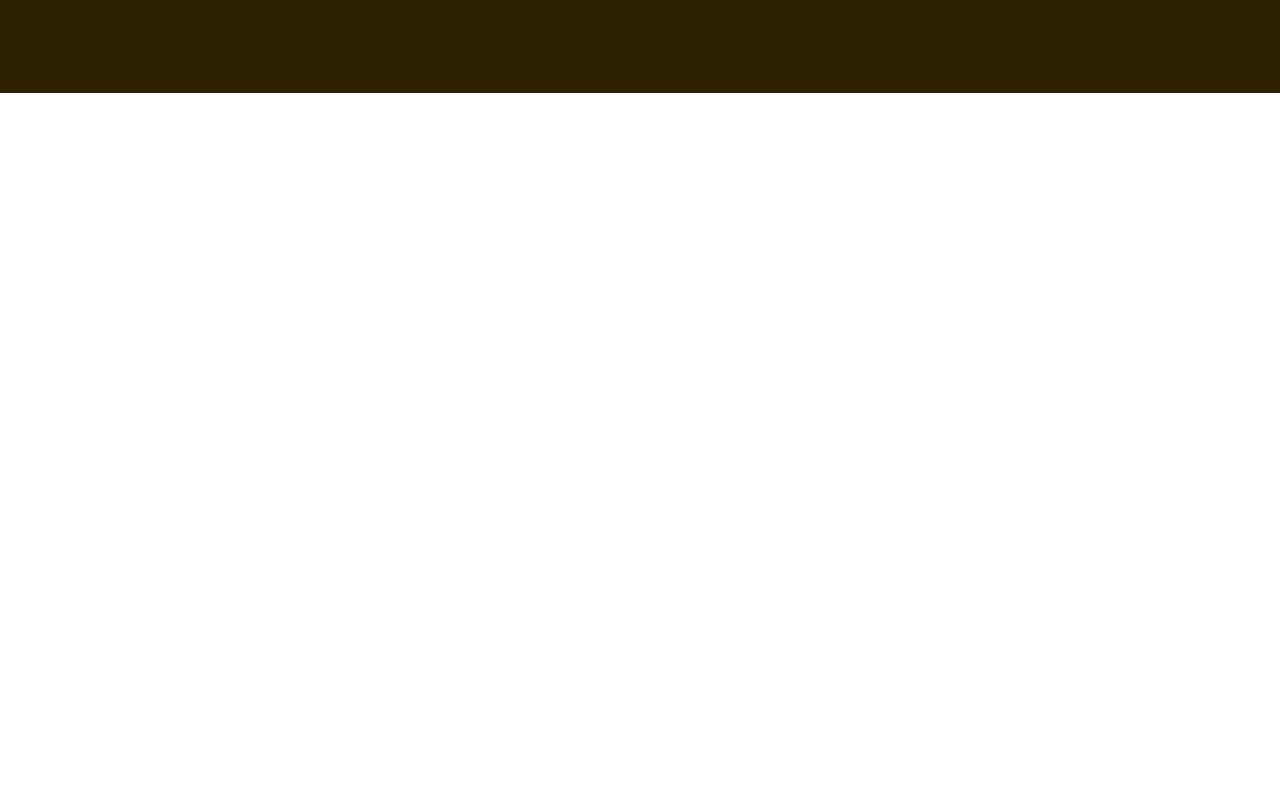
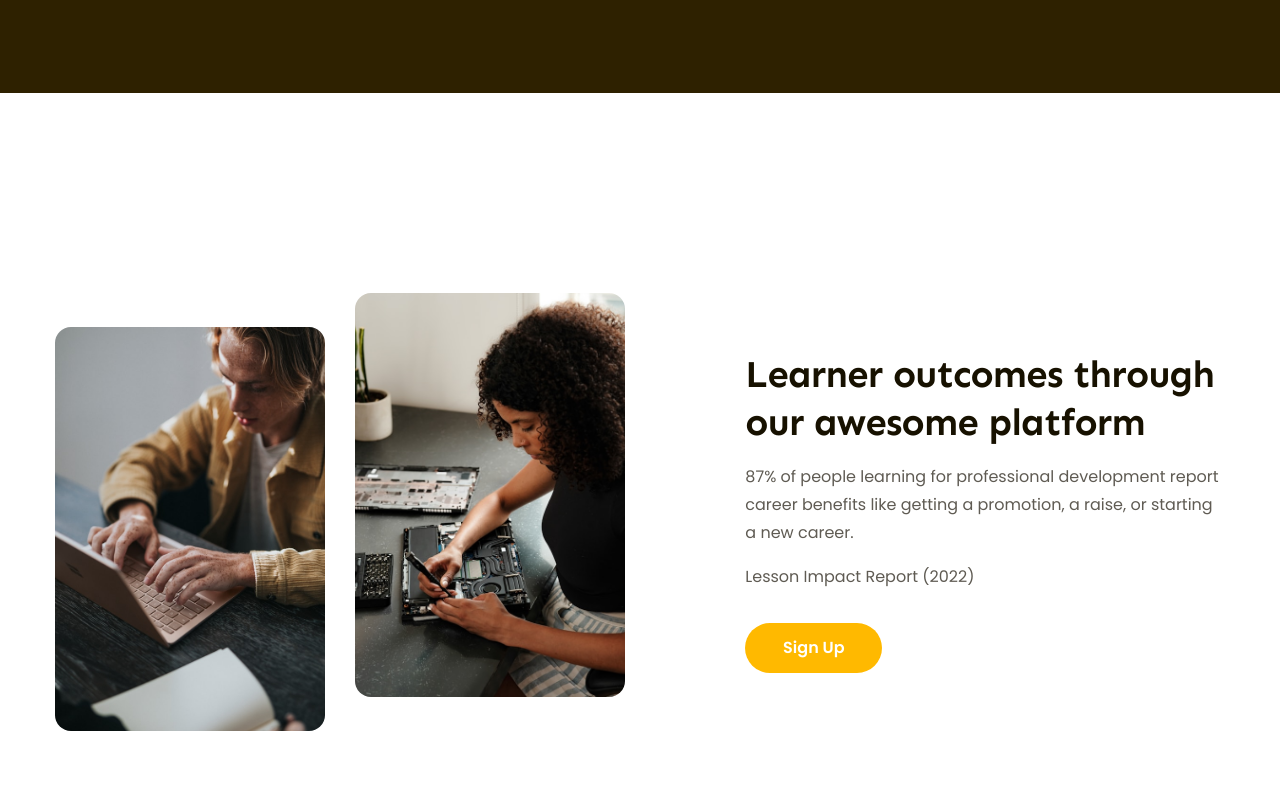
Before and after one commit to trangngocduythanh/htmlcss-project-02, a plain HTML site: page index.html in a window 1280 px wide. Shown: the part 2117-2916 px from the top of the page. Drawn offline with Linux system fonts and the light colour scheme.

Commit message:
Làm phần Features #1

```diff
--- a/assets/css/style.css
+++ b/assets/css/style.css
@@ -462,7 +462,7 @@ a {
 }
 
 .feedback-item .dot.active {
-    background-color: #FFB900;
+    background-color: #ffb900;
     cursor: default;
 }
 
@@ -478,3 +478,52 @@ a {
     font-style: italic;
     line-height: 1.54; /* 153.846% */
 }
+
+/* Features */
+.features {
+    margin-top: 135px;
+    padding: 65px 0;
+}
+
+.features .body {
+    display: flex;
+    justify-content: space-between;
+}
+
+.features .images {
+    display: flex;
+    gap: 0 30px;
+}
+
+.features .images img {
+    width: 270px;
+    height: 404px;
+    object-fit: cover;
+    border-radius: 16px;
+}
+
+.features img.lower {
+    margin-top: 34px;
+}
+
+.features .content {
+    display: flex;
+    flex-direction: column;
+    align-items: flex-start;
+    justify-content: center;
+    width: 41%;
+}
+
+.features .desc {
+    margin-top: 16px;
+    color: #5f5b53;
+    font-size: 1.6rem;
+    line-height: 1.75; /* 175% */
+}
+
+.features .content .cta-btn {
+    margin-top: 32px;
+    min-width: 137px;
+    color: #fff;
+    background-color: var(--primary-color);
+}
--- a/index.html
+++ b/index.html
@@ -204,7 +204,10 @@
                             <div class="info">
                                 <div class="head">
                                     <h3 class="title">
-                                        <a href="#!" class="line-clamp break-all">
+                                        <a
+                                            href="#!"
+                                            class="line-clamp break-all"
+                                        >
                                             Basic web design
                                         </a>
                                     </h3>
@@ -242,7 +245,10 @@
                             <div class="info">
                                 <div class="head">
                                     <h3 class="title">
-                                        <a href="#!" class="line-clamp break-all">
+                                        <a
+                                            href="#!"
+                                            class="line-clamp break-all"
+                                        >
                                             UI/UX design
                                         </a>
                                     </h3>
@@ -280,7 +286,10 @@
                             <div class="info">
                                 <div class="head">
                                     <h3 class="title">
-                                        <a href="#!" class="line-clamp break-all">
+                                        <a
+                                            href="#!"
+                                            class="line-clamp break-all"
+                                        >
                                             Web App design
                                         </a>
                                     </h3>
@@ -316,7 +325,11 @@
                         <!-- Feedback item 1 -->
                         <div class="feedback-item">
                             <div class="info">
-                                <img src="./assets/img/feedback-avatar-1.jpg" alt="" class="avatar">
+                                <img
+                                    src="./assets/img/feedback-avatar-1.jpg"
+                                    alt=""
+                                    class="avatar"
+                                />
                                 <p class="title">Peter Moor</p>
                                 <p class="desc">Student of Web Design</p>
                                 <div class="dots">
@@ -326,9 +339,18 @@
                                 </div>
                             </div>
                             <div class="content">
-                                <img src="./assets/icons/open-quotes.svg" alt="" class="open-quotes">
+                                <img
+                                    src="./assets/icons/open-quotes.svg"
+                                    alt=""
+                                    class="open-quotes"
+                                />
                                 <blockquote>
-                                    Not only does my resume look impressive—filled with the names and logos of world-class institutions—but these certificates also bring me closer to my career goals by validating the skills I've learned."
+                                    Not only does my resume look
+                                    impressive—filled with the names and logos
+                                    of world-class institutions—but these
+                                    certificates also bring me closer to my
+                                    career goals by validating the skills I've
+                                    learned."
                                 </blockquote>
                             </div>
                         </div>
@@ -336,7 +358,11 @@
                         <!-- Feedback item 2 -->
                         <div class="feedback-item">
                             <div class="info">
-                                <img src="./assets/img/feedback-avatar-2.jpg" alt="" class="avatar">
+                                <img
+                                    src="./assets/img/feedback-avatar-2.jpg"
+                                    alt=""
+                                    class="avatar"
+                                />
                                 <p class="title">Peter Moor</p>
                                 <p class="desc">Student of Web Design</p>
                                 <div class="dots">
@@ -346,9 +372,18 @@
                                 </div>
                             </div>
                             <div class="content">
-                                <img src="./assets/icons/open-quotes.svg" alt="" class="open-quotes">
+                                <img
+                                    src="./assets/icons/open-quotes.svg"
+                                    alt=""
+                                    class="open-quotes"
+                                />
                                 <blockquote>
-                                    Not only does my resume look impressive—filled with the names and logos of world-class institutions—but these certificates also bring me closer to my career goals by validating the skills I've learned."
+                                    Not only does my resume look
+                                    impressive—filled with the names and logos
+                                    of world-class institutions—but these
+                                    certificates also bring me closer to my
+                                    career goals by validating the skills I've
+                                    learned."
                                 </blockquote>
                             </div>
                         </div>
@@ -356,7 +391,11 @@
                         <!-- Feedback item 3 -->
                         <div class="feedback-item">
                             <div class="info">
-                                <img src="./assets/img/feedback-avatar-3.jpg" alt="" class="avatar">
+                                <img
+                                    src="./assets/img/feedback-avatar-3.jpg"
+                                    alt=""
+                                    class="avatar"
+                                />
                                 <p class="title">Peter Moor</p>
                                 <p class="desc">Student of Web Design</p>
                                 <div class="dots">
@@ -366,11 +405,51 @@
                                 </div>
                             </div>
                             <div class="content">
-                                <img src="./assets/icons/open-quotes.svg" alt="" class="open-quotes">
+                                <img
+                                    src="./assets/icons/open-quotes.svg"
+                                    alt=""
+                                    class="open-quotes"
+                                />
                                 <blockquote>
-                                    Not only does my resume look impressive—filled with the names and logos of world-class institutions—but these certificates also bring me closer to my career goals by validating the skills I've learned."
+                                    Not only does my resume look
+                                    impressive—filled with the names and logos
+                                    of world-class institutions—but these
+                                    certificates also bring me closer to my
+                                    career goals by validating the skills I've
+                                    learned."
                                 </blockquote>
                             </div>
+                        </div>
+                    </div>
+                </div>
+            </div>
+
+            <!-- Features -->
+            <div class="features">
+                <div class="main-content">
+                    <div class="body">
+                        <div class="images">
+                            <img
+                                class="lower"
+                                src="./assets/img/feature-1.jpg"
+                                alt="Learner outcomes through our awesome platform"
+                            />
+                            <img
+                                src="./assets/img/feature-2.jpg"
+                                alt="Learner outcomes through our awesome platform"
+                            />
+                        </div>
+                        <div class="content">
+                            <h2 class="heading lv2">
+                                Learner outcomes through our awesome platform
+                            </h2>
+                            <p class="desc">
+                                87% of people learning for professional
+                                development report career benefits like getting
+                                a promotion, a raise, or starting a new career.
+                            </p>
+                            <p class="desc">Lesson Impact Report (2022)</p>
+                            <a href="" class="btn cta-btn">Sign Up</a>
                         </div>
                     </div>
                 </div>
```
Also changed, not shown: assets/img/feature-1.jpg (added), assets/img/feature-2.jpg (added).
